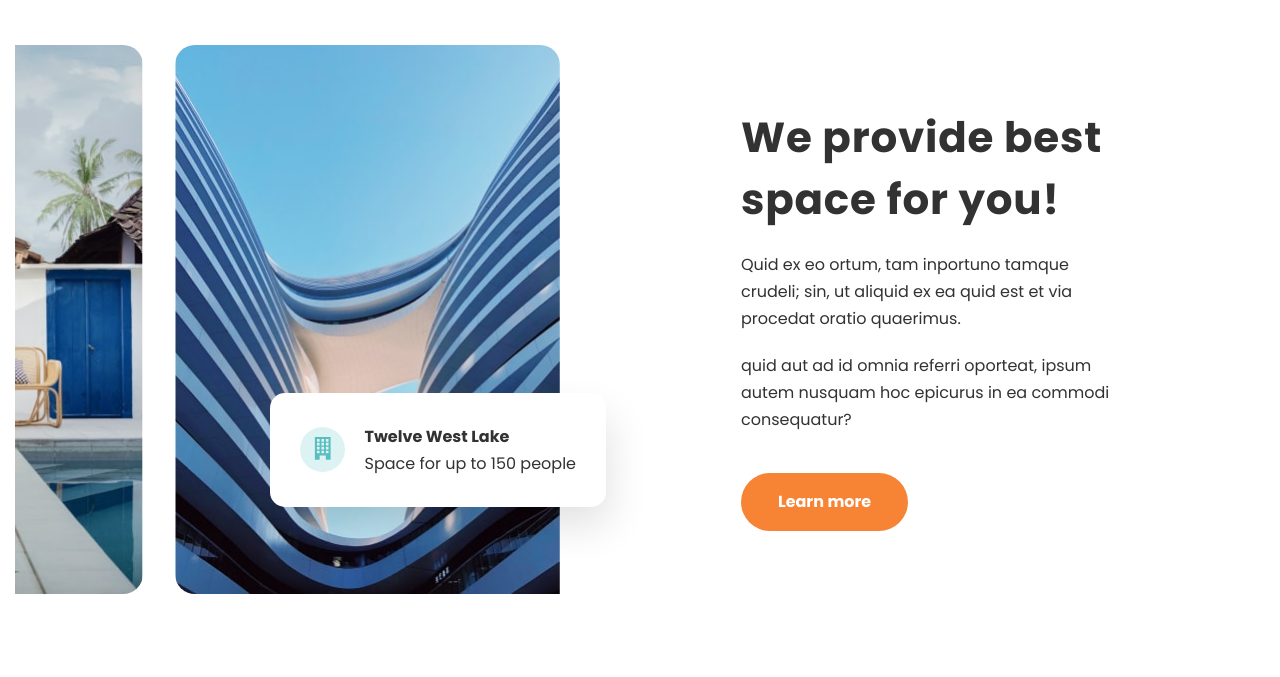
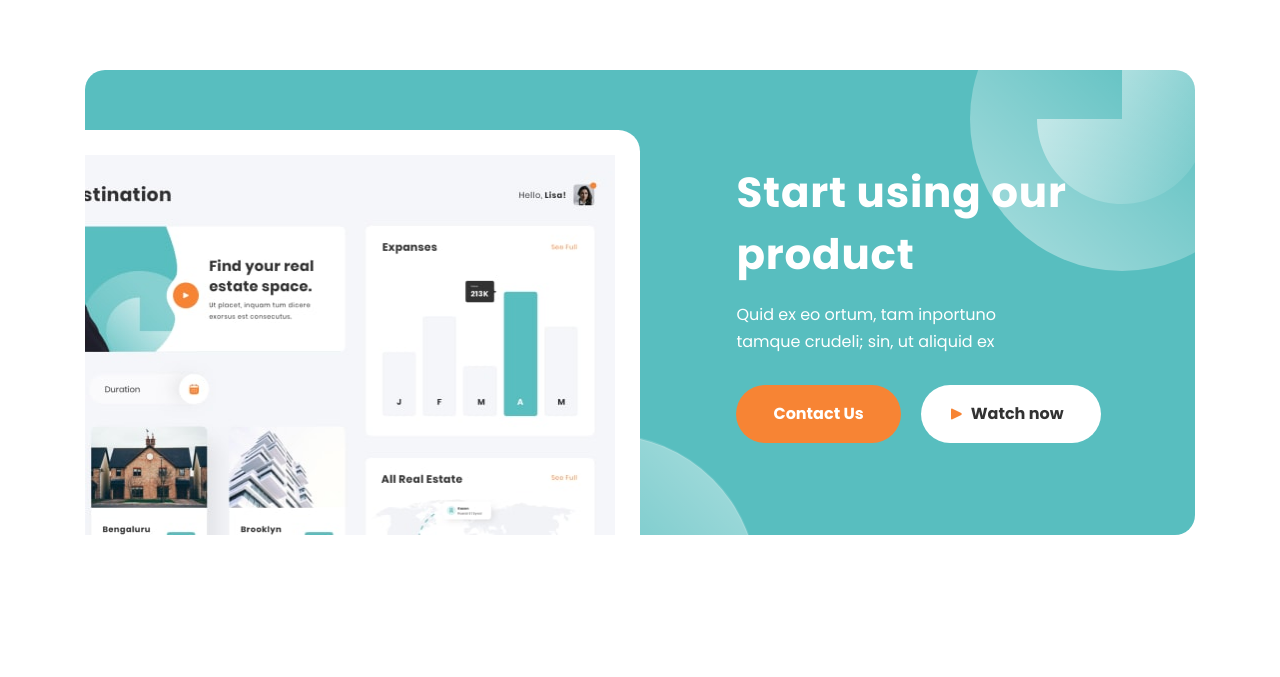
Before and after one commit to artyomevsyukov/Cutspace-Landing, a plain HTML site: page index.html in a window 1280 px wide. Drawn offline with Linux system fonts and the light colour scheme.

Commit message:
added cta

```diff
--- a/index.html
+++ b/index.html
@@ -77,7 +77,7 @@
       </div>
     </section>
     <!-- objects -->
-    <section class="objects">
+    <section class="objects none">
       <div class="container container--fluid container-no-padding">
         <div class="objects__row">
           <div class="objects__img">
@@ -123,6 +123,32 @@
         </div>
       </div>
     </section>
+    <!-- section cta -->
+
+    <section class="cta">
+      <div class="container">
+        <div class="cta__block">
+          <div class="cta_img">
+            <img src="./img/cta/dashboard.jpg" alt="img" />
+          </div>
+          <!-- cta__text -->
+          <div class="cta__text">
+            <h2 class="cta__title title title-white">
+              Start using our product
+            </h2>
+            <p>
+              Quid ex eo ortum, tam inportuno tamque crudeli; sin, ut aliquid ex
+            </p>
+            <div class="cta__buttons-row">
+              <a href="#!" class="button">Contact Us</a
+              ><button class="button button--white button--play">
+                Watch now
+              </button>
+            </div>
+          </div>
+        </div>
+      </div>
+    </section>
     <script src="./js/main.js"></script>
   </body>
 </html>
--- a/sass/base/_base.scss
+++ b/sass/base/_base.scss
@@ -3,7 +3,7 @@ body {
   font-family: "Poppins", sans-serif;
   font-size: 16px;
   line-height: 1.6875;
-  color: #323232;
+  color: $black-color;
 }
 
 .container {
@@ -19,10 +19,6 @@ body {
   }
 }
 
-// .container--fluid {
-//   width: 100%;
-// }
-
 .none {
   display: none;
   // display: none !important;
--- a/sass/base/_vars.scss
+++ b/sass/base/_vars.scss
@@ -1,3 +1,4 @@
 $accent-color: #f78434;
 $accent-color-hover: #ff6a00;
 $title2: #323232;
+$black-color: #323232;
--- a/sass/block/_button.scss
+++ b/sass/block/_button.scss
@@ -17,4 +17,39 @@
   &:hover {
     background-color: $accent-color-hover;
   }
+
+  // .button--white {
+  // }
+  &--white {
+    background-color: white;
+    color: $black-color;
+
+    &:hover {
+      background-color: $black-color;
+      color: white;
+      transition: background-color 0.2s ease-in, color 0.2s ease-in;
+      // transition: color 0.2s ease-in;
+    }
+  }
+
+  &--play {
+    position: relative;
+    padding-left: 50px;
+
+    &::before {
+      position: absolute;
+      left: 30px;
+      top: 50%;
+      transform: translateY(-50%);
+      // margin-top: 1px;
+
+      content: "";
+      display: block;
+      width: 12px;
+      height: 12px;
+      background-image: url("./../img/icons/play.svg");
+      background-size: initial;
+      background-repeat: no-repeat;
+    }
+  }
 }
--- /dev/null
+++ b/sass/block/_cta.scss
@@ -0,0 +1,67 @@
+.cta {
+  padding-top: 70px;
+  padding-bottom: 70px;
+  color: #fff;
+}
+
+.cta__block {
+  display: flex;
+  justify-content: space-between;
+  align-items: stretch;
+  //   тянем блок
+
+  background-color: #58bebf;
+  border-radius: 20px;
+}
+.cta_img {
+  margin-top: 60px;
+  padding: 25px 25px 0 0;
+  background-color: white;
+  border-radius: 0 21.6px 0 0;
+}
+.cta__text {
+  display: flex;
+  flex-direction: column;
+  justify-content: center;
+
+  background: url("./../img/cta/oval-bottom-left.svg") bottom left -186px no-repeat,
+    url("./../img/cta/oval-top-right.svg") right top no-repeat;
+
+  // background: linear-gradient(223.68deg, rgba(255, 255, 255, 0.0001) 29.68%, rgba(255, 255, 255, 0.502759) 99.43%);
+  // box-shadow: 0px 4px 4px rgba(0, 0, 0, 0.25);
+
+  width: 555px;
+  box-sizing: border-box;
+  padding-left: 96px;
+  padding-right: 40px;
+
+  p {
+    width: 320px;
+  }
+}
+
+.cta__title {
+  margin-bottom: 15px;
+}
+
+.cta__title.title {
+  color: #fff;
+}
+.title {
+}
+.title-white {
+}
+
+.cta__buttons-row {
+  margin-top: 30px;
+
+  display: flex;
+  column-gap: 20px;
+
+  //   & > * + * {
+  //     margin-left: 20px;
+  //   }
+}
+
+.button--white {
+}
--- a/sass/main.scss
+++ b/sass/main.scss
@@ -16,3 +16,4 @@
 @import "./block/title";
 @import "./block/img-card";
 @import "./block/card-info";
+@import "./block/cta";
```
Also changed, not shown: css/main.css.
